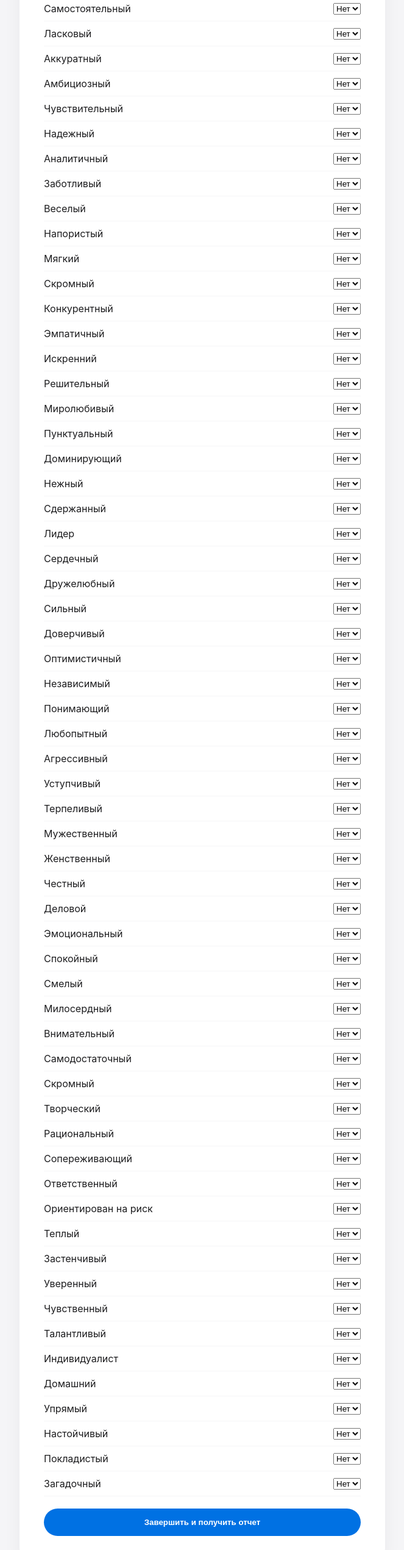
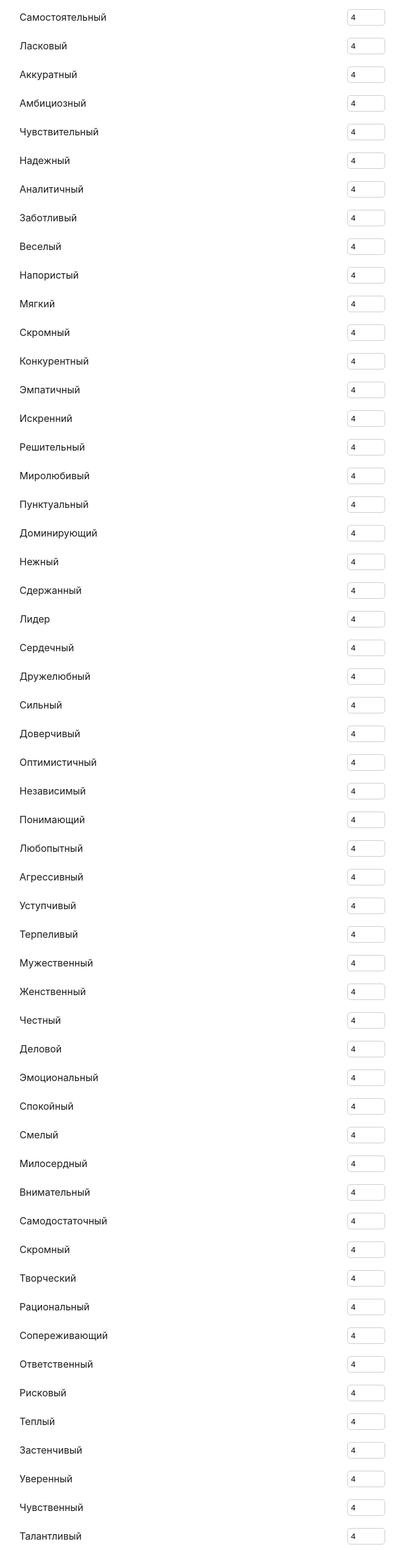
Before and after one commit to KelevHamud/Gender-identity-diagnostics, a plain HTML site: page index.html in a window 1280 px wide. Shown: the part 211-2753 px from the top of the page at 61% size, without its empty margins (308-971 px from the left). Drawn offline with Linux system fonts and the light colour scheme.

Commit message:
Update index.html

```diff
--- a/index.html
+++ b/index.html
@@ -2,90 +2,85 @@
 <html lang="ru">
 <head>
     <meta charset="UTF-8">
-    <title>Опросник гендерных ролей</title>
+    <title>Психодиагностический комплекс BSRI</title>
     <style>
-        :root { --bg: #F5F5F7; --card: #FFFFFF; --accent: #0071E3; --text: #1D1D1F; }
-        body { font-family: -apple-system, BlinkMacSystemFont, "Segoe UI", Roboto, sans-serif; background-color: var(--bg); color: var(--text); padding: 40px 20px; display: flex; justify-content: center; }
-        .container { max-width: 600px; width: 100%; }
-        .card { background: var(--card); padding: 40px; border-radius: 20px; box-shadow: 0 10px 30px rgba(0,0,0,0.05); margin-bottom: 20px; }
-        h1 { font-size: 24px; text-align: center; }
-        .question { display: flex; justify-content: space-between; align-items: center; padding: 10px 0; border-bottom: 1px solid #F5F5F7; }
+        :root { --bg: #F5F5F7; --text: #1D1D1F; --accent: #0071E3; }
+        body { font-family: -apple-system, BlinkMacSystemFont, "Segoe UI", sans-serif; background: var(--bg); color: var(--text); padding: 40px; display: flex; justify-content: center; }
+        .card { background: white; padding: 40px; border-radius: 20px; box-shadow: 0 10px 30px rgba(0,0,0,0.05); max-width: 600px; width: 100%; }
+        .trait { display: flex; justify-content: space-between; align-items: center; margin-bottom: 20px; }
+        input[type="number"] { width: 50px; padding: 5px; border: 1px solid #ccc; border-radius: 5px; }
         button { background: var(--accent); color: white; border: none; padding: 15px 30px; border-radius: 980px; font-weight: 600; cursor: pointer; width: 100%; margin-top: 20px; }
-        .result-text { line-height: 1.6; font-size: 16px; }
     </style>
 </head>
 <body>
 
-<div class="container">
-    <div class="card">
-        <h1>Опросник гендерных ролей (BSRI)</h1>
-        <p style="text-align:center; color:#86868B;">Отметьте «Да», если качество описывает вас, или «Нет», если нет.</p>
-        <div id="quiz"></div>
-        <button onclick="calculate()">Завершить и получить отчет</button>
-    </div>
+<div class="card" id="test-body">
+    <h1>Опросник гендерных ролей (BSRI)</h1>
+    <p>Оцените по шкале от 1 до 7, насколько каждое качество характерно для вас (1 — никогда, 7 — всегда).</p>
+    <div id="items-list"></div>
+    <button onclick="calculateBSRI()">Анализировать профиль</button>
+</div>
 
-    <div id="result" class="card" style="display:none;">
-        <h1>Ваш психологический профиль</h1>
-        <div id="report" class="result-text"></div>
-        <button onclick="location.reload()">Пройти заново</button>
-    </div>
+<div class="card" id="results" style="display:none;">
+    <h1>Отчет по результатам</h1>
+    <div id="output"></div>
+    <button onclick="location.reload()">Сбросить данные</button>
 </div>
 
 <script>
-    // Массив из 60 характеристик (M=Маскулинные, F=Фемининные, N=Нейтральные)
-    const items = [
-        { t: "Самостоятельный", type: "M" }, { t: "Ласковый", type: "F" }, { t: "Аккуратный", type: "N" },
-        { t: "Амбициозный", type: "M" }, { t: "Чувствительный", type: "F" }, { t: "Надежный", type: "N" },
-        { t: "Аналитичный", type: "M" }, { t: "Заботливый", type: "F" }, { t: "Веселый", type: "N" },
-        { t: "Напористый", type: "M" }, { t: "Мягкий", type: "F" }, { t: "Скромный", type: "N" },
-        { t: "Конкурентный", type: "M" }, { t: "Эмпатичный", type: "F" }, { t: "Искренний", type: "N" },
-        { t: "Решительный", type: "M" }, { t: "Миролюбивый", type: "F" }, { t: "Пунктуальный", type: "N" },
-        { t: "Доминирующий", type: "M" }, { t: "Нежный", type: "F" }, { t: "Сдержанный", type: "N" },
-        { t: "Лидер", type: "M" }, { t: "Сердечный", type: "F" }, { t: "Дружелюбный", type: "N" },
-        { t: "Сильный", type: "M" }, { t: "Доверчивый", type: "F" }, { t: "Оптимистичный", type: "N" },
-        { t: "Независимый", type: "M" }, { t: "Понимающий", type: "F" }, { t: "Любопытный", type: "N" },
-        { t: "Агрессивный", type: "M" }, { t: "Уступчивый", type: "F" }, { t: "Терпеливый", type: "N" },
-        { t: "Мужественный", type: "M" }, { t: "Женственный", type: "F" }, { t: "Честный", type: "N" },
-        { t: "Деловой", type: "M" }, { t: "Эмоциональный", type: "F" }, { t: "Спокойный", type: "N" },
-        { t: "Смелый", type: "M" }, { t: "Милосердный", type: "F" }, { t: "Внимательный", type: "N" },
-        { t: "Самодостаточный", type: "M" }, { t: "Скромный", type: "F" }, { t: "Творческий", type: "N" },
-        { t: "Рациональный", type: "M" }, { t: "Сопереживающий", type: "F" }, { t: "Ответственный", type: "N" },
-        { t: "Ориентирован на риск", type: "M" }, { t: "Теплый", type: "F" }, { t: "Застенчивый", type: "N" },
-        { t: "Уверенный", type: "M" }, { t: "Чувственный", type: "F" }, { t: "Талантливый", type: "N" },
-        { t: "Индивидуалист", type: "M" }, { t: "Домашний", type: "F" }, { t: "Упрямый", type: "N" },
-        { t: "Настойчивый", type: "M" }, { t: "Покладистый", type: "F" }, { t: "Загадочный", type: "N" }
+    const bsrItems = [
+        {t: "Самостоятельный", type: "M"}, {t: "Ласковый", type: "F"}, {t: "Аккуратный", type: "N"},
+        {t: "Амбициозный", type: "M"}, {t: "Чувствительный", type: "F"}, {t: "Надежный", type: "N"},
+        {t: "Аналитичный", type: "M"}, {t: "Заботливый", type: "F"}, {t: "Веселый", type: "N"},
+        {t: "Напористый", type: "M"}, {t: "Мягкий", type: "F"}, {t: "Скромный", type: "N"},
+        {t: "Конкурентный", type: "M"}, {t: "Эмпатичный", type: "F"}, {t: "Искренний", type: "N"},
+        {t: "Решительный", type: "M"}, {t: "Миролюбивый", type: "F"}, {t: "Пунктуальный", type: "N"},
+        {t: "Доминирующий", type: "M"}, {t: "Нежный", type: "F"}, {t: "Сдержанный", type: "N"},
+        {t: "Лидер", type: "M"}, {t: "Сердечный", type: "F"}, {t: "Дружелюбный", type: "N"},
+        {t: "Сильный", type: "M"}, {t: "Доверчивый", type: "F"}, {t: "Оптимистичный", type: "N"},
+        {t: "Независимый", type: "M"}, {t: "Понимающий", type: "F"}, {t: "Любопытный", type: "N"},
+        {t: "Агрессивный", type: "M"}, {t: "Уступчивый", type: "F"}, {t: "Терпеливый", type: "N"},
+        {t: "Мужественный", type: "M"}, {t: "Женственный", type: "F"}, {t: "Честный", type: "N"},
+        {t: "Деловой", type: "M"}, {t: "Эмоциональный", type: "F"}, {t: "Спокойный", type: "N"},
+        {t: "Смелый", type: "M"}, {t: "Милосердный", type: "F"}, {t: "Внимательный", type: "N"},
+        {t: "Самодостаточный", type: "M"}, {t: "Скромный", type: "F"}, {t: "Творческий", type: "N"},
+        {t: "Рациональный", type: "M"}, {t: "Сопереживающий", type: "F"}, {t: "Ответственный", type: "N"},
+        {t: "Рисковый", type: "M"}, {t: "Теплый", type: "F"}, {t: "Застенчивый", type: "N"},
+        {t: "Уверенный", type: "M"}, {t: "Чувственный", type: "F"}, {t: "Талантливый", type: "N"},
+        {t: "Индивидуалист", type: "M"}, {t: "Домашний", type: "F"}, {t: "Упрямый", type: "N"}
     ];
 
-    const qDiv = document.getElementById('quiz');
-    items.forEach((item, i) => {
-        qDiv.innerHTML += `<div class="question">
-            <span>${item.t}</span>
-            <select id="q${i}"><option value="0">Нет</option><option value="1">Да</option></select>
-        </div>`;
+    const list = document.getElementById('items-list');
+    bsrItems.forEach((item, i) => {
+        list.innerHTML += `<div class="trait"><span>${item.t}</span><input type="number" min="1" max="7" value="4" id="r${i}"></div>`;
     });
 
-    function calculate() {
+    function calculateBSRI() {
         let m = 0, f = 0;
-        items.forEach((item, i) => {
-            if(document.getElementById('q'+i).value == "1") {
-                if(item.type == "M") m++;
-                if(item.type == "F") f++;
-            }
+        bsrItems.forEach((item, i) => {
+            let val = parseInt(document.getElementById('r'+i).value);
+            if(item.type === "M") m += val;
+            if(item.type === "F") f += val;
         });
+        m /= 20; f /= 20;
 
-        let conclusion = "";
-        if (m > 12 && f > 12) conclusion = "<b>Андрогинный тип личности.</b> Вы успешно интегрировали в себе как инструментальные (маскулинные), так и экспрессивные (фемининные) качества. Вы способны быть решительными в делах и чуткими в отношениях, что является признаком высокого уровня психологической зрелости.";
-        else if (m > 12) conclusion = "<b>Маскулинный тип личности.</b> В вашей системе приоритетов доминируют инструментальные ценности: достижение целей, независимость и логика. Вы стремитесь контролировать окружающую среду.";
-        else if (f > 12) conclusion = "<b>Фемининный тип личности.</b> Ваш профиль ориентирован на экспрессивные ценности: гармонизацию отношений, поддержку и сопереживание. Вы сильны в эмоциональном интеллекте.";
-        else conclusion = "<b>Недифференцированный тип.</b> Вы используете стратегии адаптации, которые не выражены ярко ни в сторону маскулинности, ни в сторону фемининности. Это может быть как признаком гибкости, так и периодом поиска новых личностных ориентиров.";
+        // Расчет андрогинности по формуле t-критерия (упрощенно для веба)
+        let report = `<h2>Ваш гендерный профиль</h2>
+            <p>Индекс маскулинности: <b>${m.toFixed(2)}</b> (Инструментальность)</p>
+            <p>Индекс фемининности: <b>${f.toFixed(2)}</b> (Экспрессивность)</p>
+            <h3>Аналитический отчет:</h3>
+            <p>${generateInterpretation(m, f)}</p>`;
 
-        document.getElementById('quiz').parentElement.style.display = 'none';
-        document.getElementById('result').style.display = 'block';
-        document.getElementById('report').innerHTML = `
-            <p>Результаты теста: <b>Маскулинность: ${m}/20</b>, <b>Фемининность: ${f}/20</b>.</p>
-            <p>${conclusion}</p>
-            <p><b>Почему так посчитано:</b> Методика Бем строится на том, что гендерные роли — это не полюса одной шкалы, а независимые параметры. Высокий балл по обеим шкалам говорит о том, что вы не ограничены гендерными стереотипами. Низкий балл по одной из шкал не означает отсутствие качества, а лишь указывает на то, что данная стратегия поведения не является для вас ведущей в текущем жизненном контексте.</p>
-        `;
+        document.getElementById('test-body').style.display = 'none';
+        document.getElementById('results').style.display = 'block';
+        document.getElementById('output').innerHTML = report;
+    }
+
+    function generateInterpretation(m, f) {
+        if (m > 4.9 && f > 4.9) return "Вы обладаете <b>андрогинным профилем</b>. Это состояние психологической интеграции, при котором личность свободна от жестких гендерных стереотипов. Вы эффективно сочетаете агентность (действие) и общинность (чувства). Это позволяет вам адаптироваться к любым социальным вызовам, выбирая наиболее подходящую стратегию поведения, а не ту, что «предписана» биологическим полом.";
+        if (m > f) return "Ваш профиль демонстрирует <b>выраженную маскулинную ориентацию</b>. Вы опираетесь на инструментальные стратегии: контроль, логику, достижение целей и автономию. Ваша «Тень» — это подавление экспрессивных аспектов (эмпатии, мягкости), которые могут быть необходимы для глубокой межличностной коммуникации.";
+        if (f > m) return "Ваш профиль демонстрирует <b>выраженную фемининную ориентацию</b>. Вы опираетесь на экспрессивные стратегии: заботу, эмпатию, эмоциональную связь и создание гармонии. Ваша «Тень» — это потенциальная нехватка жесткости в отстаивании границ, что может приводить к самопожертвованию во вред собственным амбициям.";
+        return "Ваш профиль характеризуется как <b>низкодифференцированный</b>. Это может свидетельствовать о переходном этапе идентичности, когда старые способы адаптации ослабли, а новые еще не сформированы. Рекомендуется обратить внимание на развитие обеих сторон — как личных амбиций, так и навыков эмоциональной близости.";
     }
 </script>
 </body>
```
